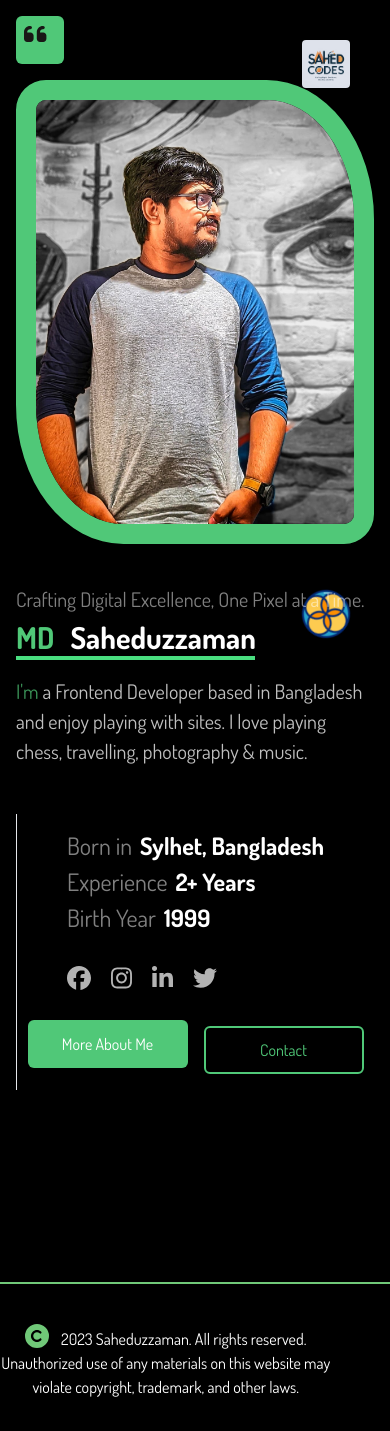
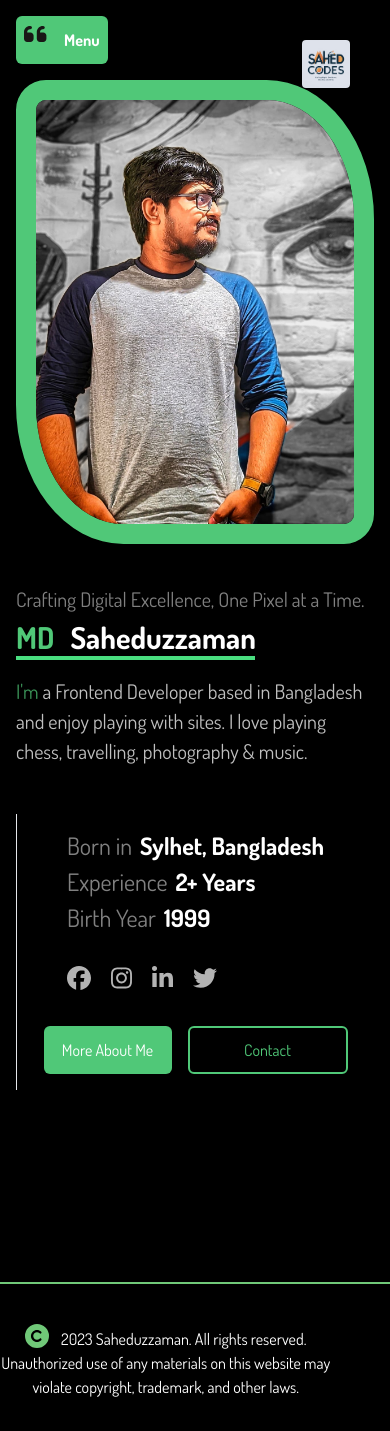
Before and after one commit to sahed009/Sahed-Codes, a React (Create React App) app: page / in a window 390 px wide. Built offline with nearby package versions, Linux system fonts and the light colour scheme.

Commit message:
fixed menu icon

```diff
--- a/src/components/heroheader.jsx
+++ b/src/components/heroheader.jsx
@@ -90,7 +90,7 @@ const Heroheader = () => {
 							</div>
 							<div className="flex md:flex-col justify-between gap-4 md:gap-8">
 								<Link to="/about">
-									<button className="text-white bg-[#50C878] min-w-[160px]  min-h-[48px] rounded-md hover:text-lg transition-all duration-150 animate-bounce">
+									<button className="text-white bg-[#50C878] min-w-[128px]  min-h-[48px] rounded-md hover:text-lg transition-all duration-150">
 										More About Me
 									</button>
 								</Link>
--- a/src/components/navbar.jsx
+++ b/src/components/navbar.jsx
@@ -117,7 +117,7 @@ const Navbar = () => {
 			<div className="lg:hidden">
 				<button
 					onClick={toggleMobileMenu}
-					className="fixed z-50 top-4 left-4 bg-[#50C878] text-white rounded-md"
+					className="fixed z-50 top-4 left-4 bg-[#50C878] text-white rounded-md shadow shadow-md shadow-black flex justify-around items-center pr-2"
 				>
 					<svg
 						xmlns="http://www.w3.org/2000/svg"
@@ -127,22 +127,24 @@ const Navbar = () => {
 					>
 						<path d="M0 216C0 149.7 53.7 96 120 96h8c17.7 0 32 14.3 32 32s-14.3 32-32 32h-8c-30.9 0-56 25.1-56 56v8h64c35.3 0 64 28.7 64 64v64c0 35.3-28.7 64-64 64H64c-35.3 0-64-28.7-64-64V320 288 216zm256 0c0-66.3 53.7-120 120-120h8c17.7 0 32 14.3 32 32s-14.3 32-32 32h-8c-30.9 0-56 25.1-56 56v8h64c35.3 0 64 28.7 64 64v64c0 35.3-28.7 64-64 64H320c-35.3 0-64-28.7-64-64V320 288 216z" />
 					</svg>
+					<span className="font-bold">Menu</span>
 				</button>
 
 				{isMobileMenuOpen && (
-					<div className="fixed top-0 left-0 w-[75%] h-full flex flex-col justify-center items-center bg-[#50C878] text-white z-50">
+					<div className="fixed top-0 left-0 w-[65%] h-full flex flex-col justify-center items-center bg-[#50C878] text-white z-50">
 						<button
 							onClick={toggleMobileMenu}
-							className="fixed top-4 left-4 p-2 bg-[#50C878] text-white rounded-md"
+							className="fixed top-8 left-8 bg-[#50C878] text-white rounded-md shadow shadow-sm shadow-black flex justify-around items-center pr-2"
 						>
 							<svg
 								xmlns="http://www.w3.org/2000/svg"
-								className="h-14 w-14 p-2 mb-0 shadow-xl rounded-md"
+								className="h-14 w-14 p-2 mb-0 rounded-md"
 								viewBox="0 0 640 512"
 								fill="#191716"
 							>
 								<path d="M384 128c70.7 0 128 57.3 128 128s-57.3 128-128 128H192c-70.7 0-128-57.3-128-128s57.3-128 128-128H384zM576 256c0-106-86-192-192-192H192C86 64 0 150 0 256S86 448 192 448H384c106 0 192-86 192-192zM192 352a96 96 0 1 0 0-192 96 96 0 1 0 0 192z" />
 							</svg>
+							<span className="font-bold ml-1">Close</span>
 						</button>
 
 						<Link
--- a/src/pages/home.jsx
+++ b/src/pages/home.jsx
@@ -16,13 +16,7 @@ const home = () => {
 					/>
 				</div>
 
-                <div className="absolute right-0 top-[550px] md:top-[400px] md:right-10 rounded-full p-10 animate-spin">
-					<img
-						src={require("../assets/abstract-shape.png")}
-						alt=""
-						className="max-w-[48px]  h-auto"
-					/>
-				</div>
+
 			</div>
 			<Navbar />
 			<div className="container">
```
